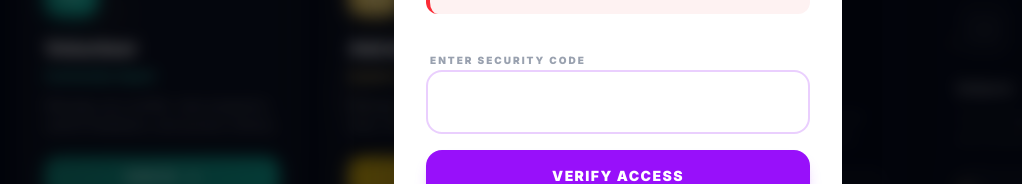
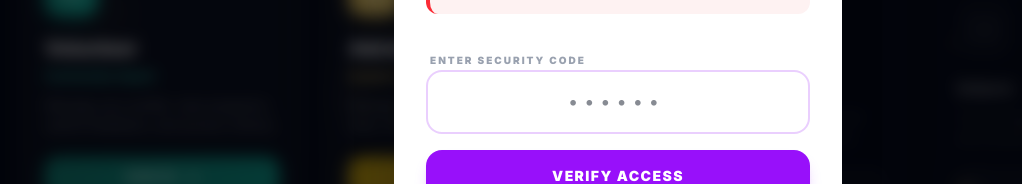
Before and after one commit to Pritam-official/bspnws_website, a Next.js app: page /login in a window 1280 px wide. Both pictures are taken after a click on the element 488 px from the left and 484 px from the top of the page. Shown: the part 400-584 px from the top of the page, without its empty margins (22-1044 px from the left). Built offline with nearby package versions, Linux system fonts and the light colour scheme.

Commit message:
Admin verification popup fix

```diff
--- a/components/admin-portal/AdminVerificationModal.tsx
+++ b/components/admin-portal/AdminVerificationModal.tsx
@@ -44,7 +44,7 @@ export default function AdminVerificationModal({ isOpen, onClose, adminCode }: A
       ></div>
 
       {/* Modal Content */}
-      <div className={`relative w-full max-w-md bg-white rounded-[32px] shadow-2xl overflow-hidden transition-all duration-500 transform ${isOpen ? 'scale-100 opacity-100' : 'scale-95 opacity-0'}`}>
+      <div className={`relative w-full max-w-md bg-white rounded-[32px] shadow-2xl overflow-hidden transition-all duration-500 transform ${isOpen ? 'scale-100 opacity-100' : 'scale-95 opacity-0'} text-gray-900`}>
         {/* Header/Banner */}
         <div className="h-32 bg-purple-600 relative overflow-hidden flex items-center justify-center">
           <div className="absolute inset-0 opacity-10">
@@ -74,7 +74,7 @@ export default function AdminVerificationModal({ isOpen, onClose, adminCode }: A
                     type="password"
                     value={inputCode}
                     onChange={(e) => setInputCode(e.target.value)}
-                    className={`w-full bg-gray-50 border-2 rounded-2xl px-6 py-4 text-center text-lg font-black tracking-[0.5em] focus:outline-none transition-all duration-300 ${error ? 'border-red-500 animate-shake' : 'border-transparent focus:border-purple-600/20 focus:bg-white'}`}
+                    className={`w-full bg-gray-50 border-2 text-gray-900 rounded-2xl px-6 py-4 text-center text-lg font-black tracking-[0.5em] focus:outline-none transition-all duration-300 ${error ? 'border-red-500 animate-shake' : 'border-transparent focus:border-purple-600/20 focus:bg-white'}`}
                     placeholder="••••••"
                     autoFocus
                   />
```
